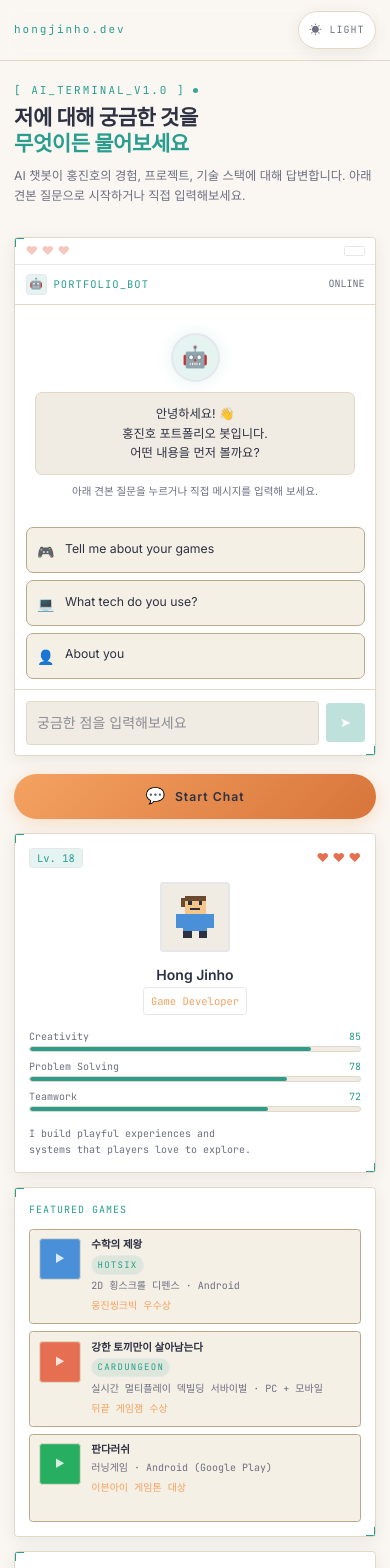
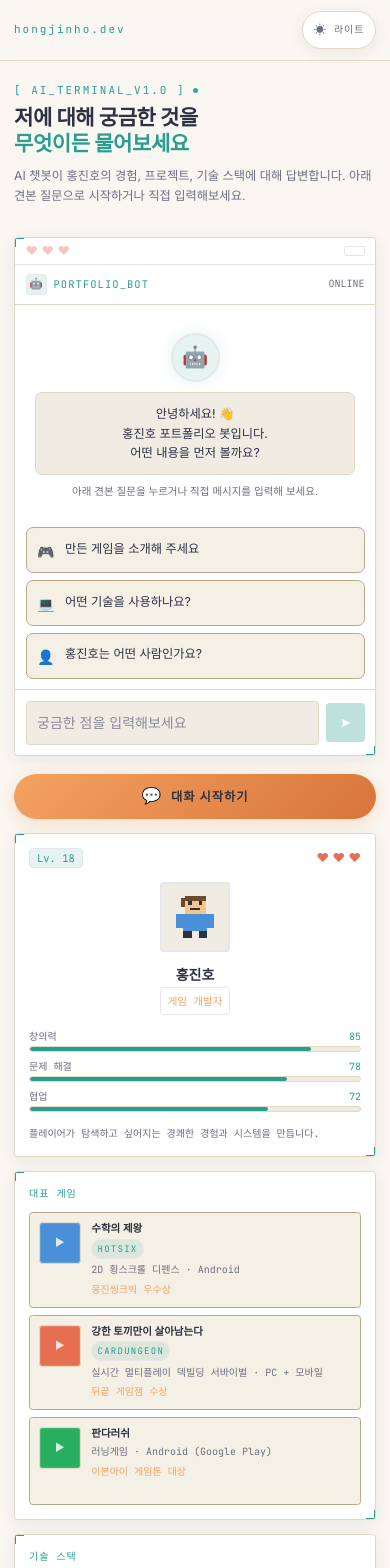
Before and after one commit to mynameisjinhohong/Game-Portfolio, a Next.js app in the folder workspace/: page / in a window 390 px wide. Shown: the top 1568 px of the page. Built offline with nearby package versions, Linux system fonts and the light colour scheme.

Commit message:
GP-43: 상세 섹션 및 공통 컴포넌트 반응형·테마 적용 마감

```diff
--- a/workspace/src/components/chatbot/CharacterPanel.tsx
+++ b/workspace/src/components/chatbot/CharacterPanel.tsx
@@ -1,9 +1,9 @@
 'use client';
 
 const SKILLS = [
-  { label: 'Creativity', value: 85 },
-  { label: 'Problem Solving', value: 78 },
-  { label: 'Teamwork', value: 72 },
+  { label: '창의력', value: 85 },
+  { label: '문제 해결', value: 78 },
+  { label: '협업', value: 72 },
 ];
 
 export function CharacterPanel() {
@@ -52,9 +52,9 @@ export function CharacterPanel() {
 
       {/* 이름 및 역할 */}
       <div className="text-center">
-        <p className="text-base font-semibold leading-tight text-content">Hong Jinho</p>
+        <p className="text-base font-semibold leading-tight text-content">홍진호</p>
         <span className="mt-1 inline-flex min-h-8 items-center rounded border border-cta/40 px-2 py-0.5 font-mono text-xs text-cta">
-          Game Developer
+          게임 개발자
         </span>
       </div>
 
@@ -82,7 +82,7 @@ export function CharacterPanel() {
 
       {/* 한 줄 소개 */}
       <p className="mt-auto text-balance font-mono text-[10px] leading-relaxed text-content-dim">
-        I build playful experiences and systems that players love to explore.
+        플레이어가 탐색하고 싶어지는 경쾌한 경험과 시스템을 만듭니다.
       </p>
     </div>
   );
--- a/workspace/src/components/chatbot/ChatbotPanel.tsx
+++ b/workspace/src/components/chatbot/ChatbotPanel.tsx
@@ -7,17 +7,17 @@ import { ChatbotSampleQuestions } from './ChatbotSampleQuestions';
 import { ChatbotInputArea } from './ChatbotInputArea';
 
 const SAMPLE_QUESTIONS: SampleQuestion[] = [
-  { id: 'q1', text: 'Tell me about your games', icon: '🎮' },
-  { id: 'q2', text: 'What tech do you use?', icon: '💻' },
-  { id: 'q3', text: 'About you', icon: '👤' },
+  { id: 'q1', text: '만든 게임을 소개해 주세요', icon: '🎮' },
+  { id: 'q2', text: '어떤 기술을 사용하나요?', icon: '💻' },
+  { id: 'q3', text: '홍진호는 어떤 사람인가요?', icon: '👤' },
 ];
 
 const BOT_REPLIES: Record<string, string> = {
-  'Tell me about your games':
+  '만든 게임을 소개해 주세요':
     '수학의 제왕, 강한 토끼만이 살아남는다, 판다러쉬처럼 실제로 만든 게임들을 중심으로 작업 역할과 배운 점을 소개할 수 있어요. 🎮',
-  'What tech do you use?':
+  '어떤 기술을 사용하나요?':
     '주요 작업 스택은 Unity, C#, Git이고 프로젝트에 따라 Blender 같은 아트 툴과 협업 도구도 함께 사용했습니다. 💻',
-  'About you':
+  '홍진호는 어떤 사람인가요?':
     '홍진호는 플레이어가 탐색하고 반응하게 되는 시스템 중심 경험을 만드는 게임 개발자입니다. 👤',
 };
 
--- a/workspace/src/components/chatbot/ChatbotSection.tsx
+++ b/workspace/src/components/chatbot/ChatbotSection.tsx
@@ -44,7 +44,7 @@ export function ChatbotSection() {
               <span aria-hidden="true" className="text-lg">
                 💬
               </span>
-              Start Chat
+              대화 시작하기
             </button>
           </div>
         </div>
--- a/workspace/src/components/chatbot/FeaturedGamesPanel.tsx
+++ b/workspace/src/components/chatbot/FeaturedGamesPanel.tsx
@@ -7,10 +7,10 @@ const TECH_ICONS = ['Unity', 'C#', 'Photon', 'Blender', 'Git', 'Xcode'];
 export function FeaturedGamesPanel() {
   return (
     <div className="flex h-full flex-col gap-4 lg:grid lg:grid-cols-2 xl:flex">
-      {/* Featured Games */}
+      {/* 대표 게임 */}
       <div className="hud-panel flex-1 rounded p-4 sm:p-5">
         <p className="mb-3 font-mono text-[10px] uppercase tracking-widest text-accent">
-          Featured Games
+          대표 게임
         </p>
         <ul className="flex flex-col gap-2">
           {FEATURED_GAMES.map((game) => (
@@ -50,10 +50,10 @@ export function FeaturedGamesPanel() {
         </ul>
       </div>
 
-      {/* Tech Stack */}
+      {/* 기술 스택 */}
       <div className="hud-panel rounded p-4 sm:p-5">
         <p className="mb-3 font-mono text-[10px] uppercase tracking-widest text-accent">
-          Tech Stack
+          기술 스택
         </p>
         <ul className="grid grid-cols-2 gap-2 sm:grid-cols-3">
           {TECH_ICONS.map((icon) => (
--- a/workspace/src/components/common/ThemeToggle.tsx
+++ b/workspace/src/components/common/ThemeToggle.tsx
@@ -22,7 +22,7 @@ export function ThemeToggle({ className = '' }: { className?: string }) {
       <span aria-hidden="true" className="text-sm leading-none">
         {isDark ? '☾' : '☀'}
       </span>
-      <span>{isDark ? 'Dark' : 'Light'}</span>
+      <span>{isDark ? '다크' : '라이트'}</span>
     </button>
   );
 }
```
